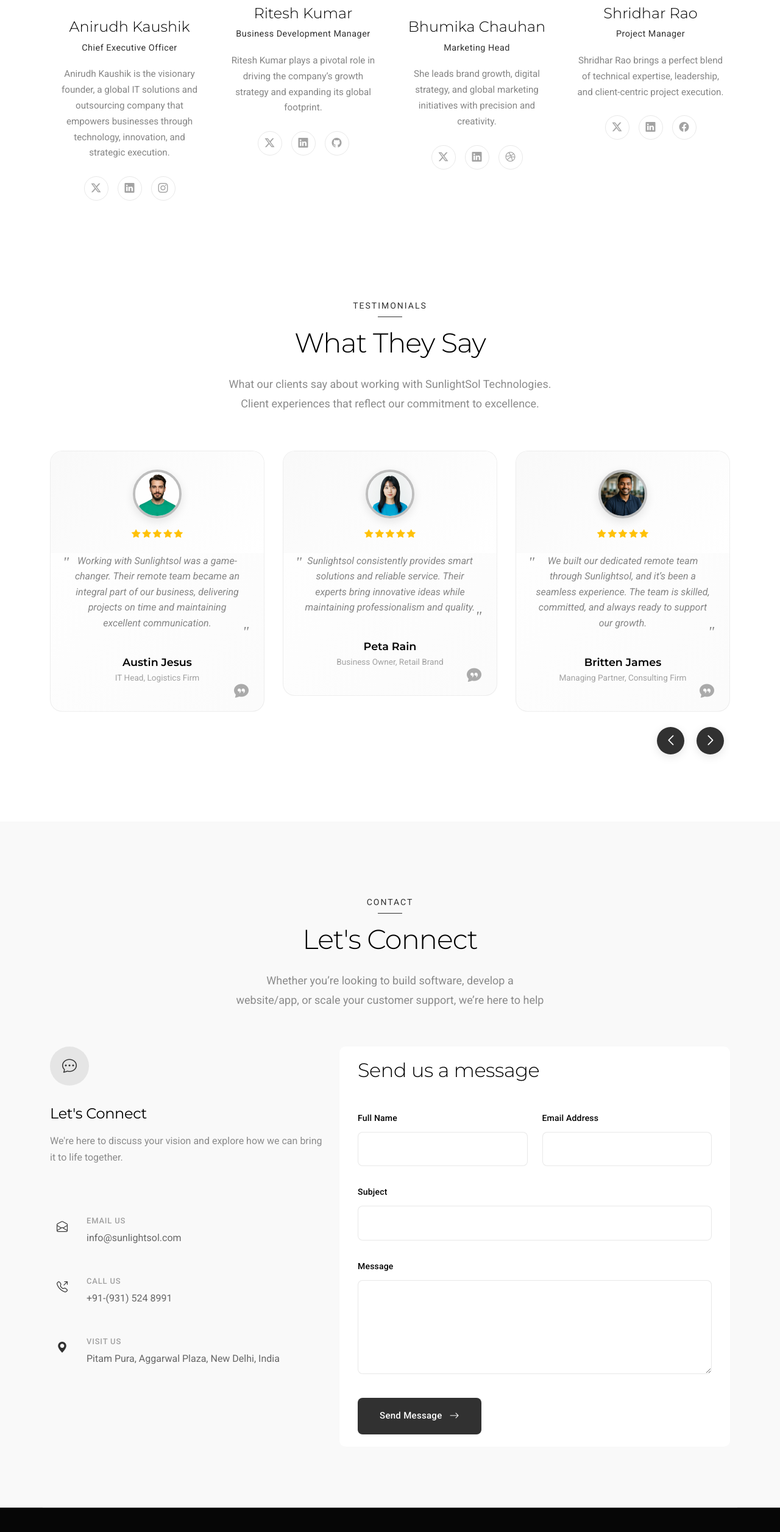
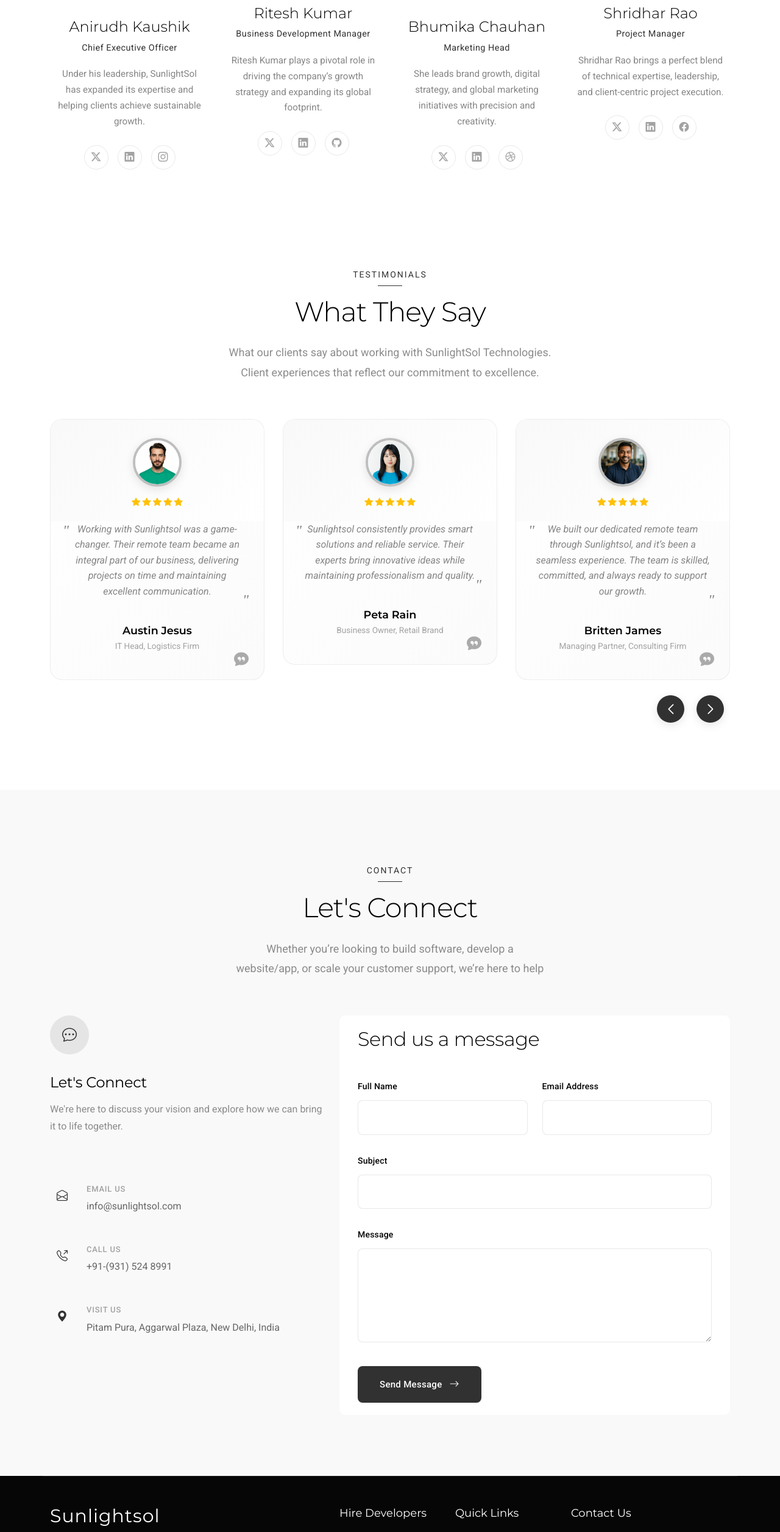
Before and after one commit to Sunlightsol-Technologies/web-portfolio, a plain HTML site: page index.html in a window 1280 px wide. Shown: the part 8322-10834 px from the top of the page at 61% size. Drawn offline with Linux system fonts and the light colour scheme.

Commit message:
Update index.html

```diff
--- a/index.html
+++ b/index.html
@@ -674,7 +674,7 @@
               <div class="member-info">
                 <h4>Anirudh Kaushik</h4>
                 <span>Chief Executive Officer</span>
-                <p>Anirudh Kaushik is the visionary founder, a global IT solutions and outsourcing company that empowers businesses through technology, innovation, and strategic execution.</p>
+                <p>Under his leadership, SunlightSol has expanded its expertise and helping clients achieve sustainable growth.</p>
                 <div class="social">
                   <a href="#"><i class="bi bi-twitter-x"></i></a>
                   <a href="#"><i class="bi bi-linkedin"></i></a>
@@ -1048,7 +1048,7 @@
       <div class="row gy-4">
         <div class="col-lg-5 col-md-12 footer-about">
           <a href="index.html" class="logo d-flex align-items-center">
-            <span class="sitename">Axis</span>
+            <span class="sitename">Sunlightsol</span>
           </a>
           <p>Let's Build Together.</p>
           <div class="social-links d-flex mt-4">
```
